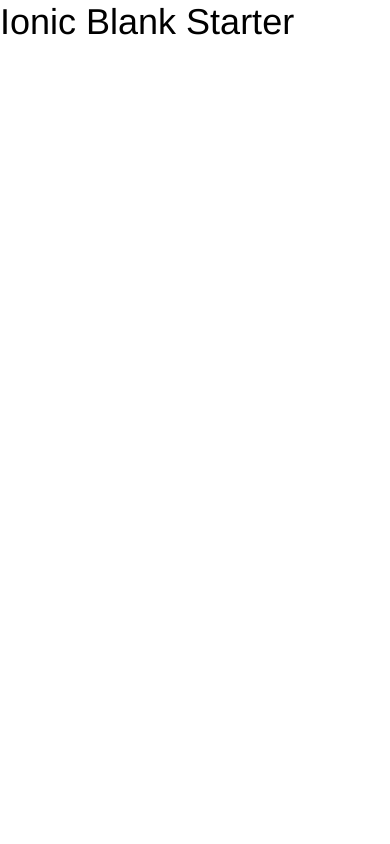
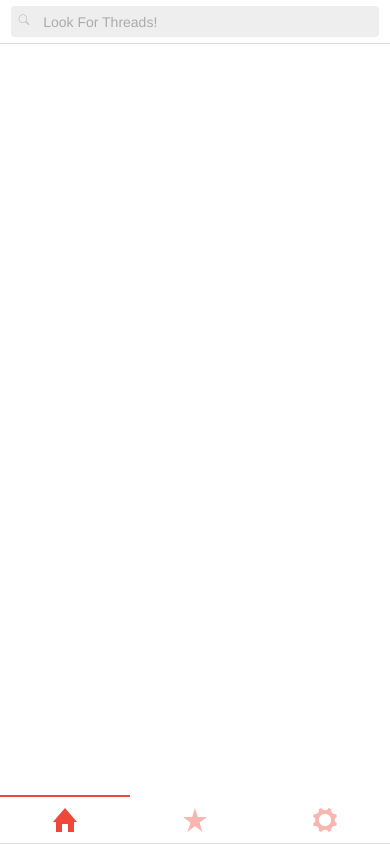
Before and after one commit to sumBits/App, a website: page myApp/www/index.html in a window 390 px wide. Drawn offline with Linux system fonts and the light colour scheme; some packages are replaced by stand-ins of ours; files that its build step writes are made by us from their sources; files whose address does not match are found by name.

Commit message:
Some start work

```diff
--- a/myApp/www/index.html
+++ b/myApp/www/index.html
@@ -1,5 +1,6 @@
 <!DOCTYPE html>
 <html>
+
 <head>
     <meta charset="utf-8">
     <meta name="viewport" content="initial-scale=1, maximum-scale=1, user-scalable=no, width=device-width">
@@ -21,14 +22,34 @@
     <!-- your app's js -->
     <script src="js/app.js"></script>
 </head>
+
 <body ng-app="starter">
 
     <ion-pane>
         <ion-header-bar class="bar-stable">
-        <h1 class="title">Ionic Blank Starter</h1>
+            <div class="bar bar-header item-input-inset">
+                <label class="item-input-wrapper">
+                    <i class="icon ion-ios7-search placeholder-icon"></i>
+                    <input type="search" placeholder="Look For Threads!">
+                </label>
+            </div>
         </ion-header-bar>
+        <div class="tabs-striped tabs-color-assertive">
+            <div class="tabs">
+                <a class="tab-item active" href="#">
+                    <i class="icon ion-home"></i> Your Threads
+                </a>
+                <a class="tab-item" href="#">
+                    <i class="icon ion-star"></i> Local Threads
+                </a>
+                <a class="tab-item" href="#">
+                    <i class="icon ion-gear-a"></i> Settings
+                </a>
+            </div>
+        </div>
         <ion-content>
         </ion-content>
     </ion-pane>
 </body>
+
 </html>
```
Lines whose indentation alone changed are shown as unchanged.
